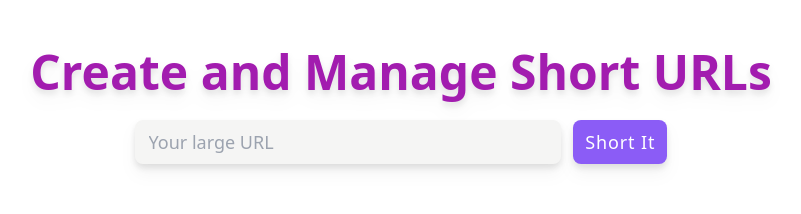
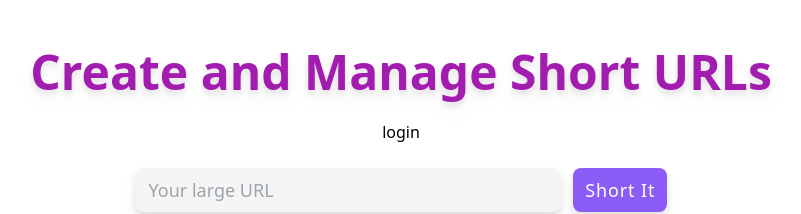
Before and after one commit to Rrhul0/shortit, a Next.js app: page / in a window 1280 px wide. Shown: the top 214 px of the page, without its empty margins (239-1040 px from the left). Built offline with nearby package versions, Linux system fonts and the light colour scheme; no server answers.

Commit message:
add respective contexts to access session data on client side

```diff
--- a/pages/_app.tsx
+++ b/pages/_app.tsx
@@ -4,9 +4,10 @@ import { useEffect, useState } from 'react'
 import { ErrorContext } from '../components/contexts/ErrorContext'
 import { URLsContext, UrlWithPaths } from '../components/contexts/URLsContext'
 import Footer from '../components/Footer'
+import { SessionProvider } from 'next-auth/react'
 import '../styles/global.css'
 
-export default function App({ Component, pageProps }: AppProps) {
+export default function App({ Component, pageProps: { session, ...pageProps } }: AppProps) {
     const [urls, setUrls] = useState<UrlWithPaths[]>([])
     const [error, setError] = useState<Error | null>(null)
 
@@ -35,6 +36,7 @@ export default function App({ Component, pageProps }: AppProps) {
                 />
                 <meta property='og:title' content='ShortIt: A Fully Featured URL Shortner' key='title' />
             </Head>
+            <SessionProvider session={session}>
                 <ErrorContext.Provider value={{ error, setError }}>
                     <URLsContext.Provider value={{ urls, setUrls }}>
                         <main className='grid grid-cols-1 grid-rows-[1fr] h-screen w-screen '>
@@ -48,6 +50,7 @@ export default function App({ Component, pageProps }: AppProps) {
                         ) : null}
                     </URLsContext.Provider>
                 </ErrorContext.Provider>
+            </SessionProvider>
         </>
     )
 }
--- a/pages/index.tsx
+++ b/pages/index.tsx
@@ -1,9 +1,12 @@
 import { useState } from 'react'
 import CreateUrlForm from '../components/createUrlForm'
 import ShowAllUrls from '../components/ShowAllUrls'
+import { useSession, signIn, signOut } from 'next-auth/react'
 
 export default function Home() {
     const [processing, setProcessing] = useState<string | null>(null)
+
+    const { data, status } = useSession()
 
     return (
         <div className='flex flex-col items-center gap-6'>
@@ -11,6 +14,12 @@ export default function Home() {
                 Create and Manage Short URLs
             </h1>
 
+            {status === 'unauthenticated' ? (
+                <button onClick={() => signIn()}>login</button>
+            ) : (
+                <button onClick={() => signOut()}>logout</button>
+            )}
+
             <CreateUrlForm setProcessing={setProcessing} />
 
             <ShowAllUrls processing={processing} />
```
Lines whose indentation alone changed are shown as unchanged.
